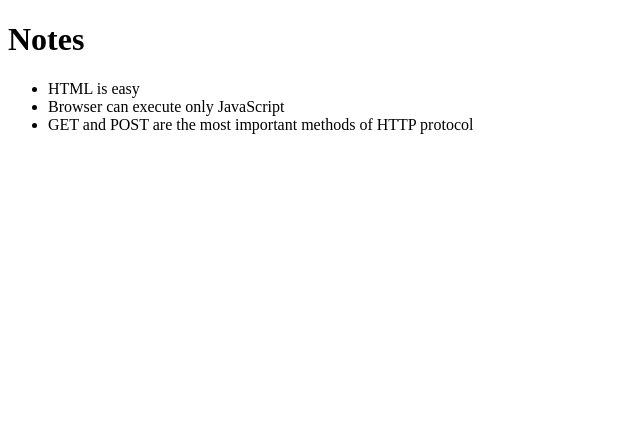
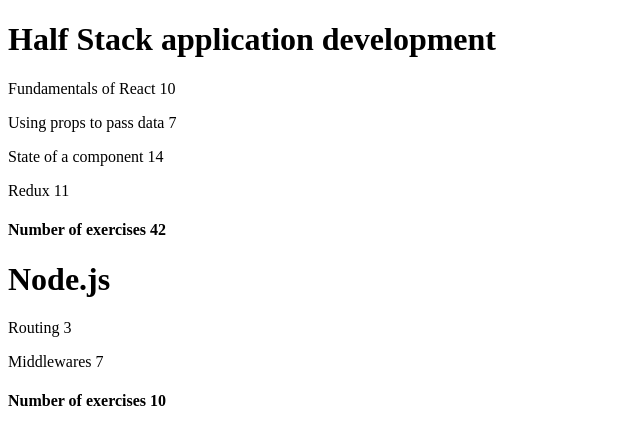
Before and after one commit to IlBardoHammer/fullStackOpenCourse, a React app in the folder part2/: page / in a window 1280 px wide. Shown: the top 444 px of the page, without its empty margins (0-640 px from the left). Built offline with nearby package versions, Linux system fonts and the light colour scheme; the HTML template or start-up script is replaced by a standard one.

Commit message:
Done exercise 2.1 - 2.5 of courseinfo (part 2)

```diff
--- /dev/null
+++ b/part2/src/courseinfo2/App.jsx
@@ -0,0 +1,52 @@
+import Course from "./components/Course.jsx";
+
+const App = () => {
+  const courses = [
+    {
+      name: 'Half Stack application development',
+      id: 1,
+      parts: [
+        {
+          name: 'Fundamentals of React',
+          exercises: 10,
+          id: 1
+        },
+        {
+          name: 'Using props to pass data',
+          exercises: 7,
+          id: 2
+        },
+        {
+          name: 'State of a component',
+          exercises: 14,
+          id: 3
+        },
+        {
+          name: 'Redux',
+          exercises: 11,
+          id: 4
+        }
+      ]
+    },
+    {
+      name: 'Node.js',
+      id: 2,
+      parts: [
+        {
+          name: 'Routing',
+          exercises: 3,
+          id: 1
+        },
+        {
+          name: 'Middlewares',
+          exercises: 7,
+          id: 2
+        }
+      ]
+    }
+  ]
+
+  return <Course courses={courses} />
+}
+
+export default App
--- /dev/null
+++ b/part2/src/courseinfo2/components/Course.jsx
@@ -0,0 +1,32 @@
+const Header = ({ name }) => <h1>{ name }</h1>
+
+const Part = ({ name, exercise }) => <p>{ name } { exercise }</p>
+
+const Content = ({ partsOfCourse }) => {
+  return (
+    <div>
+      { partsOfCourse.map(part => <Part key={ part.id } name={ part.name } exercise={ part.exercises }/>) }
+    </div>
+  )
+}
+const Total = ({ partsOfCourse }) => {
+  const total = partsOfCourse.reduce((accumulator, current) => accumulator + current.exercises, 0)
+  return <h4>Number of exercises { total }</h4>
+}
+
+const Course = ({ courses }) => {
+
+  return (
+    <div>
+      { courses.map(course => (
+        <div key={ course.id }>
+          <Header name={ course.name }/>
+          <Content partsOfCourse={ course.parts }/>
+          <Total partsOfCourse={ course.parts }/>
+        </div>
+      ))}
+    </div>
+  )
+}
+
+export default Course;
--- a/part2/src/main.jsx
+++ b/part2/src/main.jsx
@@ -1,26 +1,12 @@
 import { StrictMode } from 'react'
 import { createRoot } from 'react-dom/client'
-import App from './App.jsx'
-const notes = [
-  {
-    id: 1,
-    content: 'HTML is easy',
-    important: true
-  },
-  {
-    id: 2,
-    content: 'Browser can execute only JavaScript',
-    important: false
-  },
-  {
-    id: 3,
-    content: 'GET and POST are the most important methods of HTTP protocol',
-    important: true
-  }
-]
+// import App from './App.jsx'
+import App from './courseinfo2/App.jsx'
+
+
 
 createRoot(document.getElementById('root')).render(
   <StrictMode>
-    <App notes={notes}/>
+    <App/>
   </StrictMode>,
 )
```
